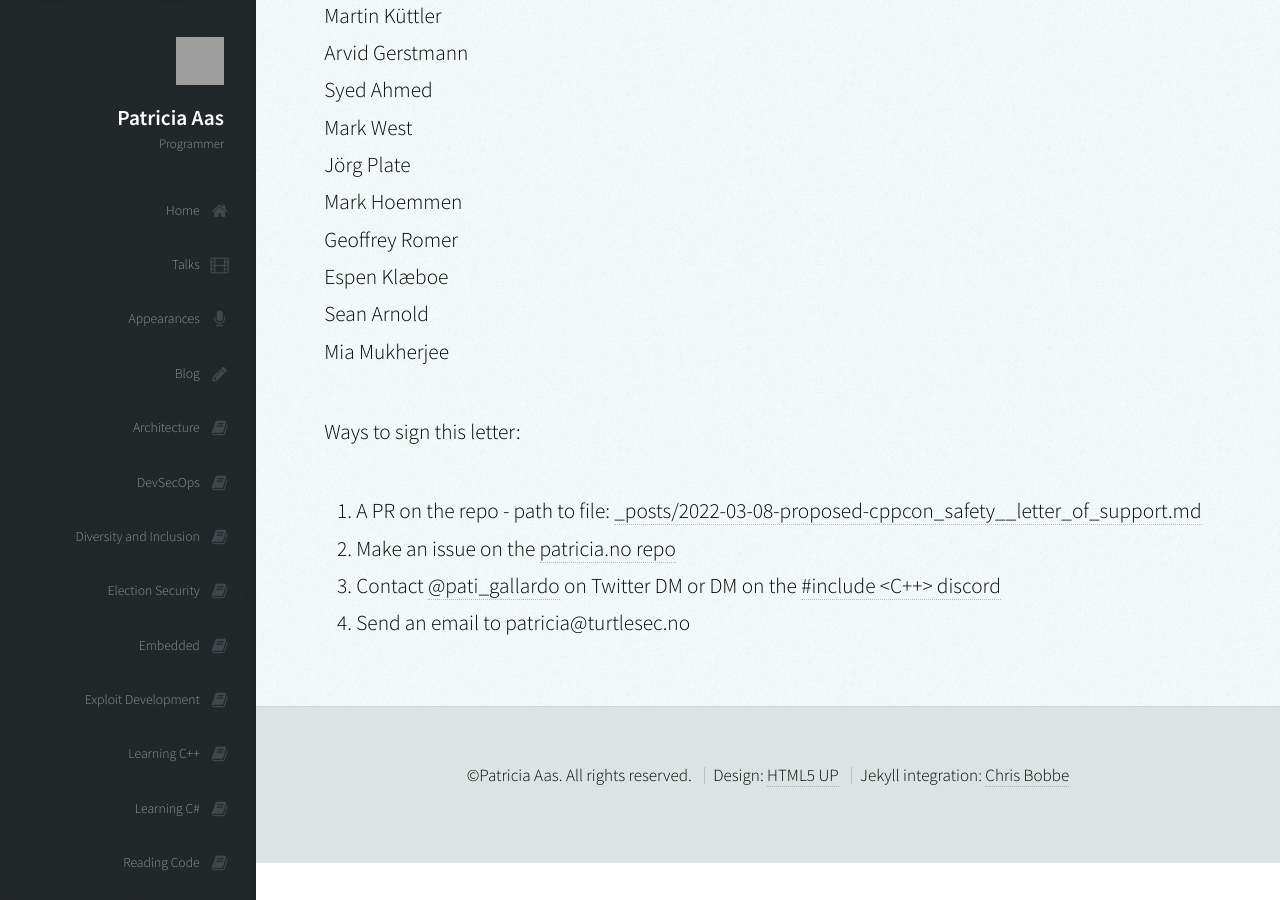
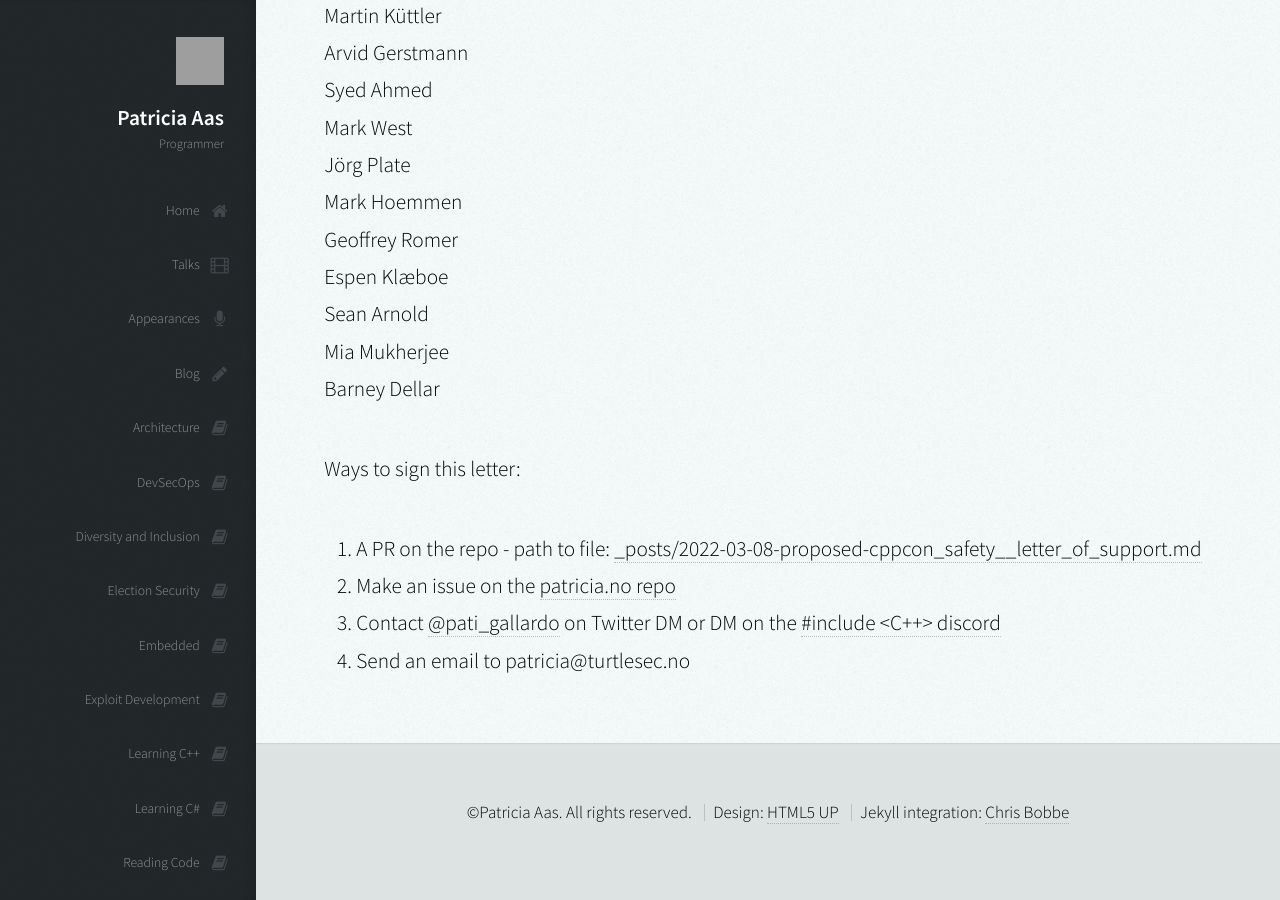
Before and after one commit to patricia-gallardo/patricia-gallardo.github.io, a Jekyll site: the page built from _posts/2022-03-08-proposed-cppcon_safety__letter_of_support.md, in a window 1280 px wide and 900 px high, scrolled down 10338 px. Built offline with Jekyll 4.4.1, drawn with Linux system fonts in a browser that asks for light colours; nearby versions of some CDN libraries; grey boxes are pictures that could not be loaded.

Commit message:
Update 2022-03-08-proposed-cppcon_safety__letter_of_support.md

```diff
--- a/_posts/2022-03-08-proposed-cppcon_safety__letter_of_support.md
+++ b/_posts/2022-03-08-proposed-cppcon_safety__letter_of_support.md
@@ -286,6 +286,7 @@ Geoffrey Romer<br>
 Espen Klæboe <br>
 Sean Arnold <br>
 Mia Mukherjee <br>
+Barney Dellar <br>
 
 
 Ways to sign this letter:
```
